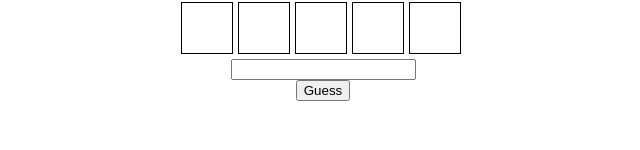
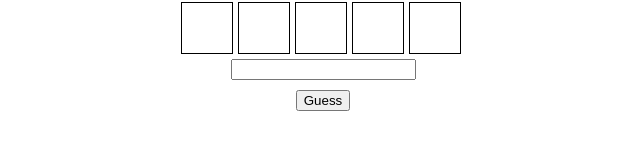
Before and after one commit to SadmanSakib71/Guess-Word, a React (Vite) app: page / in a window 1280 px wide. Shown: the part 254-404 px from the top of the page, without its empty margins (317-957 px from the left). Built offline with nearby package versions, Linux system fonts and the light colour scheme.

Commit message:
guess button

```diff
--- a/src/App.css
+++ b/src/App.css
@@ -32,3 +32,6 @@
 .letter-cell--absent {
   background-color: red;
 }
+.guess-btn {
+  margin-top: 10px;
+}
--- a/src/App.jsx
+++ b/src/App.jsx
@@ -55,7 +55,9 @@ function App() {
             maxLength={5}
             onChange={(e) => setGuess(e.target.value)}
           />
-          <button onClick={submitGuess}>Guess</button>
+          <button className="guess-btn" onClick={submitGuess}>
+            Guess
+          </button>
         </>
       )}
 
```
